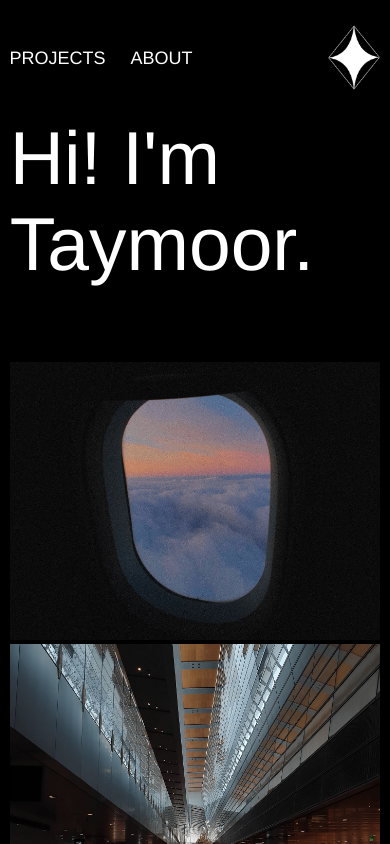
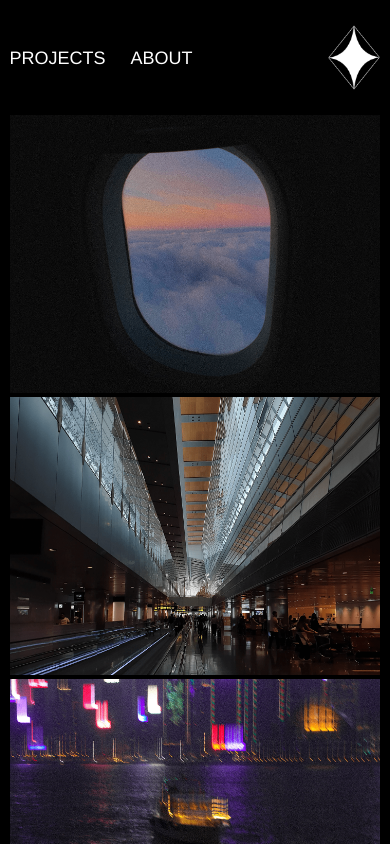
Before and after one commit to taymoorfarooq/website, a React (Create React App) app: page / in a window 390 px wide. Shown: the top 844 px of the page. Built offline with nearby package versions, Linux system fonts and the light colour scheme.

Commit message:
fixed Navbar

```diff
--- a/src/styles/Navbar.css
+++ b/src/styles/Navbar.css
@@ -12,10 +12,10 @@ body {
   font-size: 18px;
   display: flex;
   justify-content: space-between;
-  /* align-items: center; */
   list-style: none;
+  top: 0;
   margin-right: 2.5%;
-  top: 0;
+  height: 115px;
   /* background: rgba(0, 0, 0, 0.9); */
 }
 
--- a/src/styles/Projects.css
+++ b/src/styles/Projects.css
@@ -5,7 +5,8 @@
   color: white;
   margin-left: 2.5%;
   margin-right: 2.5%;
-  margin-top: 20px;
+  margin-top: 60px;
+  margin-bottom: 100px;
 }
 
 #cover1 img {
@@ -19,6 +20,12 @@
     width: 95%;
     margin-left: 2.5%;
     margin-right: 2.5%;
+  }
+
+  #mastheadtext {
+    font-size: 30px;
+    padding-right: 10%;
+    display: none;
   }
 }
 
```
